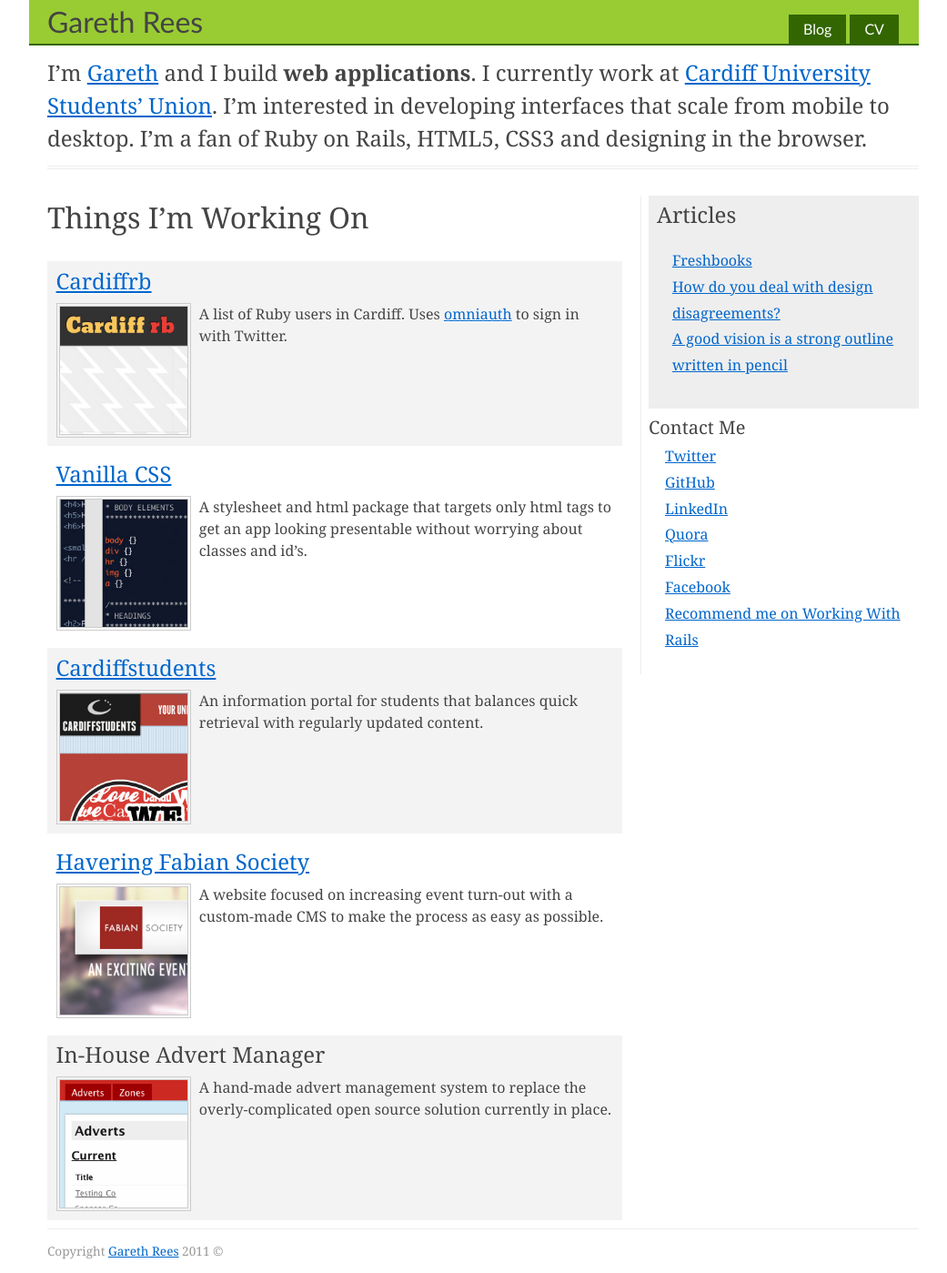
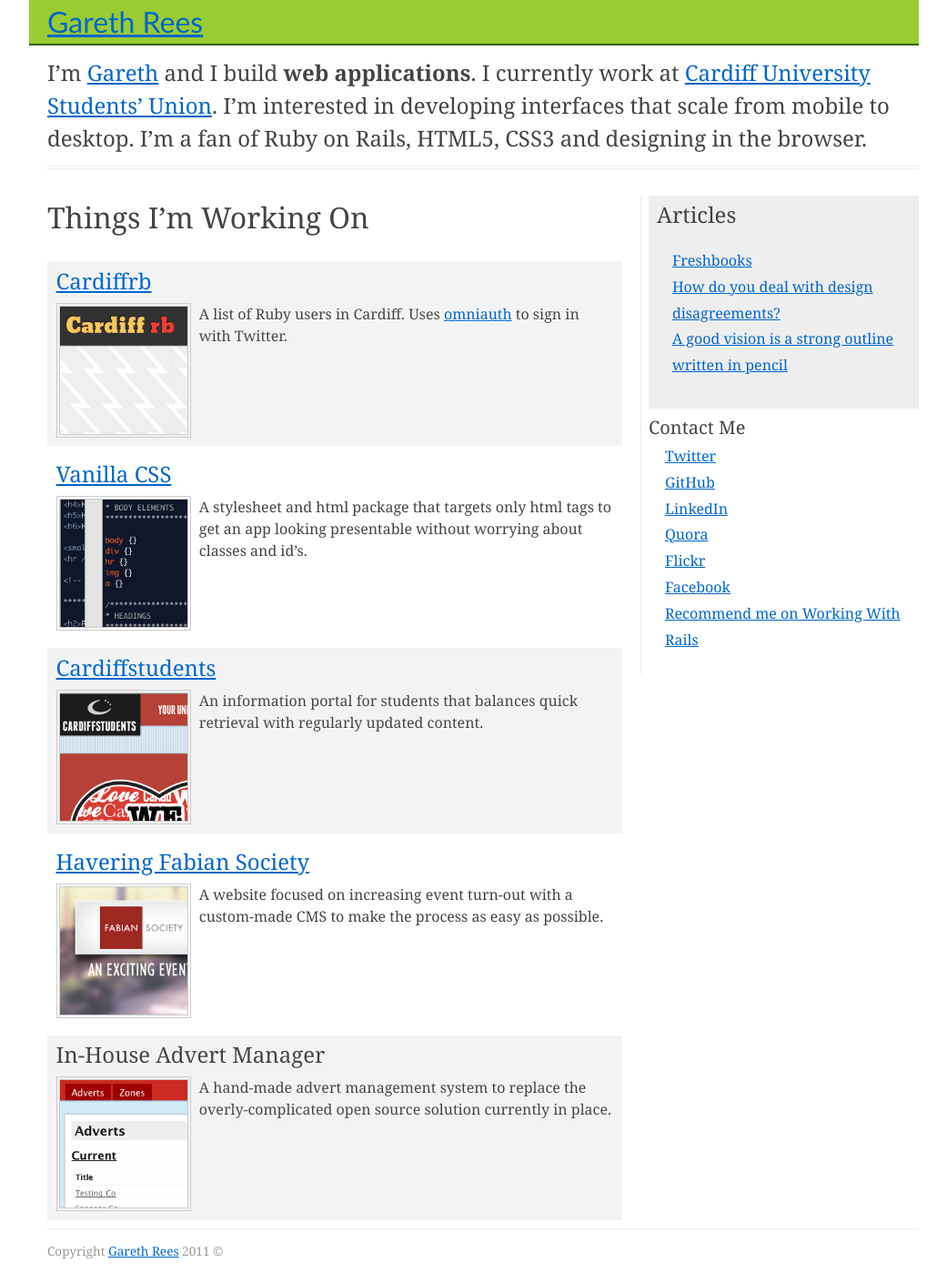
Before and after one commit to garethrees/garethrees.github.com, a Jekyll site: the page built from index.html, in a window 1280 px wide. Shown: the whole page at 91% size, without its empty margins (109-1150 px from the left). Built offline with Jekyll 4.4.1, drawn with Linux system fonts in a browser that asks for light colours; nearby versions of some CDN libraries.

Commit message:
Remove nav for now

```diff
--- a/_includes/header.html
+++ b/_includes/header.html
@@ -1,11 +1,6 @@
 <header class="grids clearfix">
 	<div class="grid-3">
-		<h1>Gareth Rees</h1>
+		<h1><a href="/" title="Home">Gareth Rees</a></h1>
 	</div>
-	<nav class="grid-1">
-		<ul>
-			<li><a href="/blog.html">Blog</a></li>
-			<li><a href="/cv.html">CV</a></li>
-		</ul>
-	</nav>
+
 </header>
```
